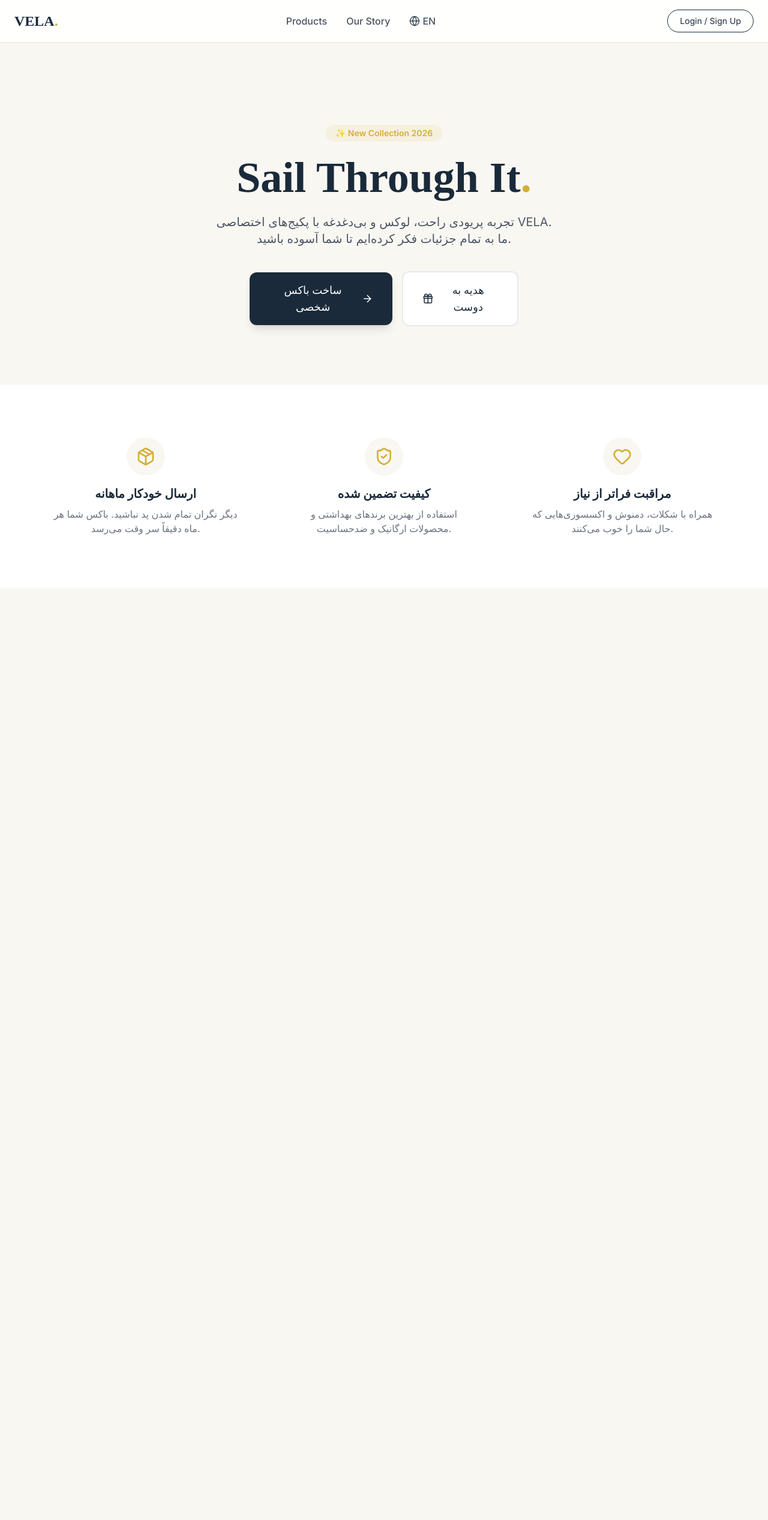
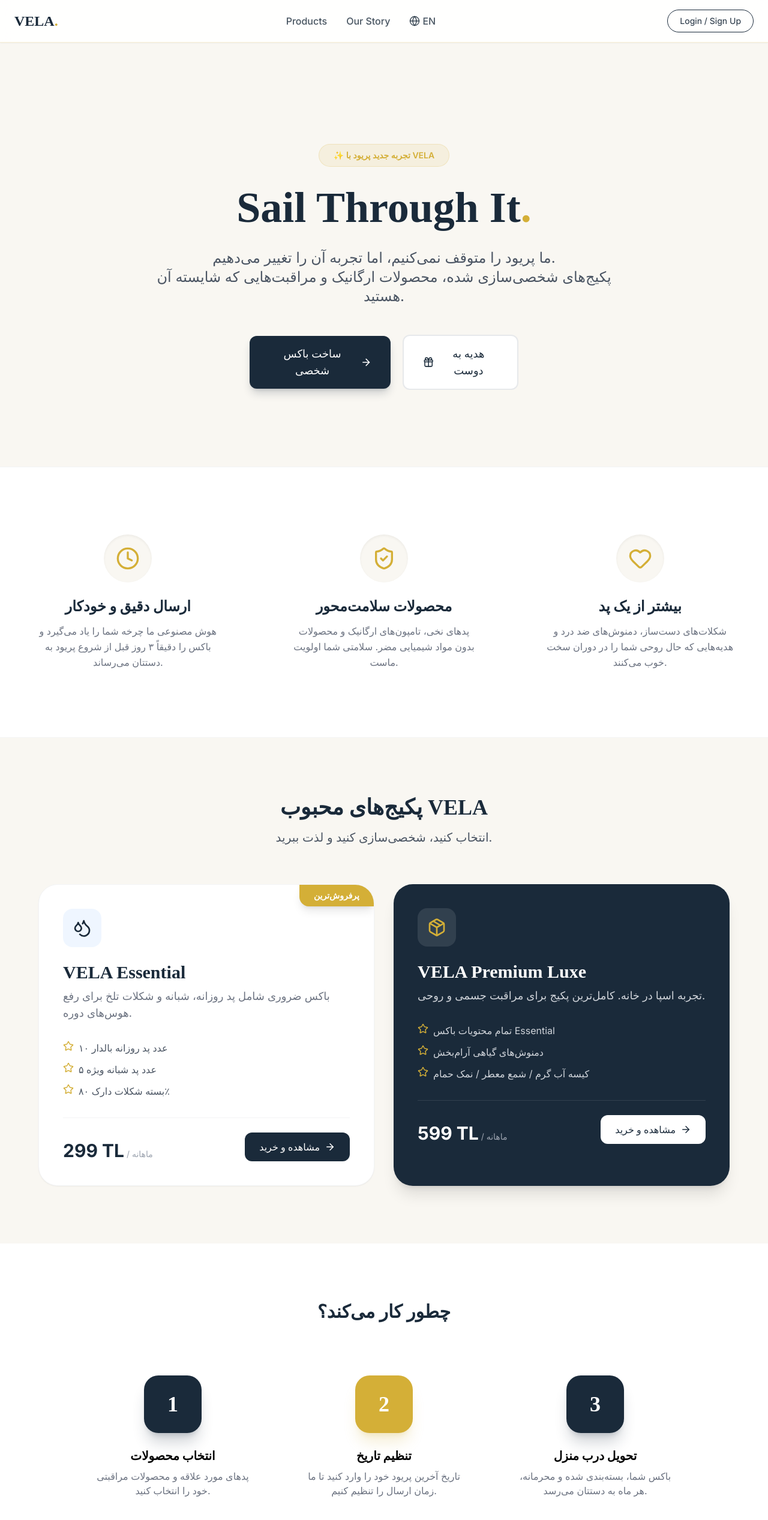
Before and after one commit to jahantighalireza1378-cell/VelaFemTech, a Next.js app: page / in a window 1280 px wide. Shown: the top 2534 px of the page at 60% size. Before the commit the page ends 982 px from the top, so only its background shows below. Built offline with nearby package versions, Linux system fonts and the light colour scheme; no server answers.

Commit message:
Restored full homepage content

```diff
--- a/src/app/page.tsx
+++ b/src/app/page.tsx
@@ -1,37 +1,35 @@
 import Link from "next/link";
-import { ArrowRight, Gift, Package, ShieldCheck, Heart } from "lucide-react";
-
-// نکته مهم: اینجا دیگر Header را ایمپورت نمی‌کنیم چون در layout.tsx هست
+import { ArrowRight, Gift, Package, ShieldCheck, Heart, Clock, Star, Droplets } from "lucide-react";
 
 export default function Home() {
   return (
     <div className="flex flex-col min-h-screen">
 
-      {/* Hero Section */}
-      <section className="relative px-6 py-16 md:py-24 text-center max-w-5xl mx-auto">
+      {/* 1. Hero Section (بخش اصلی بالا) */}
+      <section className="relative px-6 py-20 md:py-32 text-center max-w-5xl mx-auto flex flex-col items-center">
 
-        {/* Badge */}
-        <div className="inline-block bg-[#D4AF37]/10 text-[#D4AF37] px-4 py-1 rounded-full text-sm font-semibold mb-6 animate-fade-in-up">
-          ✨ New Collection 2026
+        {/* بج (Badge) */}
+        <div className="inline-block bg-[#D4AF37]/10 text-[#D4AF37] px-6 py-2 rounded-full text-sm font-semibold mb-8 animate-fade-in-up border border-[#D4AF37]/20">
+          ✨ تجربه جدید پریود با VELA
         </div>
 
-        {/* Main Title */}
-        <h1 className="text-5xl md:text-7xl font-serif font-bold text-[#1A2A3A] mb-6 leading-tight">
+        {/* تیتر اصلی */}
+        <h1 className="text-5xl md:text-7xl font-serif font-bold text-[#1A2A3A] mb-8 leading-tight">
           Sail Through It<span className="text-[#D4AF37]">.</span>
         </h1>
 
-        {/* Subtitle */}
-        <p className="text-lg md:text-xl text-gray-600 mb-10 max-w-2xl mx-auto leading-relaxed">
-          تجربه پریودی راحت، لوکس و بی‌دغدغه با پکیج‌های اختصاصی VELA.
+        {/* زیرتیتر */}
+        <p className="text-lg md:text-2xl text-gray-600 mb-12 max-w-3xl mx-auto leading-relaxed">
+          ما پریود را متوقف نمی‌کنیم، اما تجربه آن را تغییر می‌دهیم.
           <br className="hidden md:block"/>
-          ما به تمام جزئیات فکر کرده‌ایم تا شما آسوده باشید.
+          پکیج‌های شخصی‌سازی شده، محصولات ارگانیک و مراقبت‌هایی که شایسته آن هستید.
         </p>
 
-        {/* CTA Buttons */}
-        <div className="flex flex-col md:flex-row gap-4 justify-center items-center w-full max-w-md mx-auto">
+        {/* دکمه‌ها */}
+        <div className="flex flex-col md:flex-row gap-5 justify-center items-center w-full max-w-md mx-auto">
           <Link
             href="/box-builder"
-            className="w-full md:w-auto bg-[#1A2A3A] text-white px-8 py-4 rounded-xl font-medium text-lg hover:bg-[#2a4a6a] transition flex items-center justify-center gap-2 shadow-lg hover:shadow-xl"
+            className="w-full md:w-auto bg-[#1A2A3A] text-white px-8 py-4 rounded-xl font-medium text-lg hover:bg-[#2a4a6a] transition flex items-center justify-center gap-2 shadow-lg shadow-[#1A2A3A]/20"
           >
             ساخت باکس شخصی
             <ArrowRight size={20} />
@@ -45,49 +43,138 @@
             هدیه به دوست
           </Link>
         </div>
-
       </section>
 
-      {/* Features Section (Benefits) */}
-      <section className="bg-white py-16 px-6 border-y border-[#1A2A3A]/5">
-        <div className="max-w-6xl mx-auto grid grid-cols-1 md:grid-cols-3 gap-10">
+      {/* 2. Features Section (ویژگی‌ها - آیکون‌ها) */}
+      <section className="bg-white py-20 px-6 border-y border-[#1A2A3A]/5">
+        <div className="max-w-7xl mx-auto grid grid-cols-1 md:grid-cols-3 gap-12">
 
-            {/* Feature 1 */}
-            <div className="text-center p-6">
-                <div className="w-16 h-16 bg-[#F9F7F2] rounded-full flex items-center justify-center mx-auto mb-4 text-[#D4AF37]">
-                    <Package size={32} />
+            <div className="text-center p-8 rounded-3xl hover:bg-[#F9F7F2] transition duration-300">
+                <div className="w-20 h-20 bg-[#F9F7F2] rounded-full flex items-center justify-center mx-auto mb-6 text-[#D4AF37] shadow-inner">
+                    <Clock size={40} />
                 </div>
-                <h3 className="text-xl font-bold text-[#1A2A3A] mb-2">ارسال خودکار ماهانه</h3>
-                <p className="text-gray-500">
-                    دیگر نگران تمام شدن پد نباشید. باکس شما هر ماه دقیقاً سر وقت می‌رسد.
+                <h3 className="text-2xl font-bold text-[#1A2A3A] mb-3">ارسال دقیق و خودکار</h3>
+                <p className="text-gray-500 leading-relaxed">
+                    هوش مصنوعی ما چرخه شما را یاد می‌گیرد و باکس را دقیقاً ۳ روز قبل از شروع پریود به دستتان می‌رساند.
                 </p>
             </div>
 
-            {/* Feature 2 */}
-            <div className="text-center p-6">
-                <div className="w-16 h-16 bg-[#F9F7F2] rounded-full flex items-center justify-center mx-auto mb-4 text-[#D4AF37]">
-                    <ShieldCheck size={32} />
+            <div className="text-center p-8 rounded-3xl hover:bg-[#F9F7F2] transition duration-300">
+                <div className="w-20 h-20 bg-[#F9F7F2] rounded-full flex items-center justify-center mx-auto mb-6 text-[#D4AF37] shadow-inner">
+                    <ShieldCheck size={40} />
                 </div>
-                <h3 className="text-xl font-bold text-[#1A2A3A] mb-2">کیفیت تضمین شده</h3>
-                <p className="text-gray-500">
-                    استفاده از بهترین برندهای بهداشتی و محصولات ارگانیک و ضدحساسیت.
+                <h3 className="text-2xl font-bold text-[#1A2A3A] mb-3">محصولات سلامت‌محور</h3>
+                <p className="text-gray-500 leading-relaxed">
+                    پدهای نخی، تامپون‌های ارگانیک و محصولات بدون مواد شیمیایی مضر. سلامتی شما اولویت ماست.
                 </p>
             </div>
 
-            {/* Feature 3 */}
-            <div className="text-center p-6">
-                <div className="w-16 h-16 bg-[#F9F7F2] rounded-full flex items-center justify-center mx-auto mb-4 text-[#D4AF37]">
-                    <Heart size={32} />
+            <div className="text-center p-8 rounded-3xl hover:bg-[#F9F7F2] transition duration-300">
+                <div className="w-20 h-20 bg-[#F9F7F2] rounded-full flex items-center justify-center mx-auto mb-6 text-[#D4AF37] shadow-inner">
+                    <Heart size={40} />
                 </div>
-                <h3 className="text-xl font-bold text-[#1A2A3A] mb-2">مراقبت فراتر از نیاز</h3>
-                <p className="text-gray-500">
-                    همراه با شکلات، دمنوش و اکسسوری‌هایی که حال شما را خوب می‌کنند.
+                <h3 className="text-2xl font-bold text-[#1A2A3A] mb-3">بیشتر از یک پد</h3>
+                <p className="text-gray-500 leading-relaxed">
+                    شکلات‌های دست‌ساز، دمنوش‌های ضد درد و هدیه‌هایی که حال روحی شما را در دوران سخت خوب می‌کنند.
                 </p>
             </div>
 
         </div>
       </section>
 
+      {/* 3. Products Preview (بخش محصولات) */}
+      <section className="py-24 px-6 bg-[#F9F7F2]">
+        <div className="max-w-6xl mx-auto">
+            <div className="text-center mb-16">
+                <h2 className="text-4xl font-serif font-bold text-[#1A2A3A] mb-4">پکیج‌های محبوب VELA</h2>
+                <p className="text-xl text-gray-600">انتخاب کنید، شخصی‌سازی کنید و لذت ببرید.</p>
+            </div>
+
+            <div className="grid grid-cols-1 md:grid-cols-2 gap-8">
+                {/* Product Card 1: ECO */}
+                <div className="bg-white rounded-[2rem] p-10 shadow-sm hover:shadow-2xl transition duration-500 group relative overflow-hidden border border-gray-100">
+                    <div className="absolute top-0 right-0 bg-[#D4AF37] text-white px-6 py-2 rounded-bl-2xl text-sm font-bold shadow-lg">پرفروش‌ترین</div>
+                    <div className="mb-6 bg-blue-50 w-16 h-16 rounded-2xl flex items-center justify-center text-[#1A2A3A]">
+                        <Droplets size={32}/>
+                    </div>
+                    <h3 className="text-3xl font-serif font-bold text-[#1A2A3A] mb-2">VELA Essential</h3>
+                    <p className="text-gray-500 mb-8 text-lg">باکس ضروری شامل پد روزانه، شبانه و شکلات تلخ برای رفع هوس‌های دوره.</p>
+
+                    <ul className="space-y-3 mb-8 text-gray-600">
+                        <li className="flex gap-2"><Star size={18} className="text-[#D4AF37]"/> ۱۰ عدد پد روزانه بالدار</li>
+                        <li className="flex gap-2"><Star size={18} className="text-[#D4AF37]"/> ۵ عدد پد شبانه ویژه</li>
+                        <li className="flex gap-2"><Star size={18} className="text-[#D4AF37]"/> بسته شکلات دارک ۸۰٪</li>
+                    </ul>
+
+                    <div className="flex justify-between items-end mt-auto pt-6 border-t border-gray-100">
+                        <div>
+                            <span className="text-3xl font-bold text-[#1A2A3A]">299 TL</span>
+                            <span className="text-sm text-gray-400 font-normal"> / ماهانه</span>
+                        </div>
+                        <Link href="/products" className="px-6 py-3 rounded-xl bg-[#1A2A3A] text-white flex items-center gap-2 group-hover:bg-[#D4AF37] transition font-medium">
+                            مشاهده و خرید <ArrowRight size={18}/>
+                        </Link>
+                    </div>
+                </div>
+
+                {/* Product Card 2: LUXE */}
+                <div className="bg-[#1A2A3A] text-white rounded-[2rem] p-10 shadow-xl hover:shadow-2xl transition duration-500 group relative overflow-hidden">
+                    <div className="mb-6 bg-white/10 w-16 h-16 rounded-2xl flex items-center justify-center text-[#D4AF37]">
+                        <Package size={32}/>
+                    </div>
+                    <h3 className="text-3xl font-serif font-bold text-white mb-2">VELA Premium Luxe</h3>
+                    <p className="text-gray-300 mb-8 text-lg">تجربه اسپا در خانه. کامل‌ترین پکیج برای مراقبت جسمی و روحی.</p>
+
+                    <ul className="space-y-3 mb-8 text-gray-300">
+                        <li className="flex gap-2"><Star size={18} className="text-[#D4AF37]"/> تمام محتویات باکس Essential</li>
+                        <li className="flex gap-2"><Star size={18} className="text-[#D4AF37]"/> دمنوش‌های گیاهی آرام‌بخش</li>
+                        <li className="flex gap-2"><Star size={18} className="text-[#D4AF37]"/> کیسه آب گرم / شمع معطر / نمک حمام</li>
+                    </ul>
+
+                    <div className="flex justify-between items-end mt-auto pt-6 border-t border-white/10">
+                        <div>
+                            <span className="text-3xl font-bold text-white">599 TL</span>
+                            <span className="text-sm text-gray-400 font-normal"> / ماهانه</span>
+                        </div>
+                        <Link href="/products" className="px-6 py-3 rounded-xl bg-white text-[#1A2A3A] flex items-center gap-2 group-hover:bg-[#D4AF37] group-hover:text-white transition font-medium">
+                            مشاهده و خرید <ArrowRight size={18}/>
+                        </Link>
+                    </div>
+                </div>
+            </div>
+        </div>
+      </section>
+
+      {/* 4. Steps Section (مراحل کار) */}
+      <section className="py-24 px-6 bg-white">
+         <div className="max-w-5xl mx-auto text-center">
+             <h2 className="text-3xl font-serif font-bold text-[#1A2A3A] mb-16">چطور کار می‌کند؟</h2>
+
+             <div className="grid grid-cols-1 md:grid-cols-3 gap-8 relative">
+                 {/* خط اتصال (فقط دسکتاپ) */}
+                 <div className="hidden md:block absolute top-12 left-0 w-full h-0.5 bg-gray-100 -z-10 transform scale-x-75"></div>
+
+                 <div className="bg-white p-6 relative">
+                     <div className="w-24 h-24 bg-[#1A2A3A] text-white rounded-3xl flex items-center justify-center text-4xl font-serif font-bold mx-auto mb-6 shadow-xl shadow-[#1A2A3A]/20">1</div>
+                     <h4 className="text-xl font-bold mb-2">انتخاب محصولات</h4>
+                     <p className="text-gray-500">پدهای مورد علاقه و محصولات مراقبتی خود را انتخاب کنید.</p>
+                 </div>
+
+                 <div className="bg-white p-6 relative">
+                     <div className="w-24 h-24 bg-[#D4AF37] text-white rounded-3xl flex items-center justify-center text-4xl font-serif font-bold mx-auto mb-6 shadow-xl shadow-[#D4AF37]/20">2</div>
+                     <h4 className="text-xl font-bold mb-2">تنظیم تاریخ</h4>
+                     <p className="text-gray-500">تاریخ آخرین پریود خود را وارد کنید تا ما زمان ارسال را تنظیم کنیم.</p>
+                 </div>
+
+                 <div className="bg-white p-6 relative">
+                     <div className="w-24 h-24 bg-[#1A2A3A] text-white rounded-3xl flex items-center justify-center text-4xl font-serif font-bold mx-auto mb-6 shadow-xl shadow-[#1A2A3A]/20">3</div>
+                     <h4 className="text-xl font-bold mb-2">تحویل درب منزل</h4>
+                     <p className="text-gray-500">باکس شما، بسته‌بندی شده و محرمانه، هر ماه به دستتان می‌رسد.</p>
+                 </div>
+             </div>
+         </div>
+      </section>
+
     </div>
   );
 }
```
